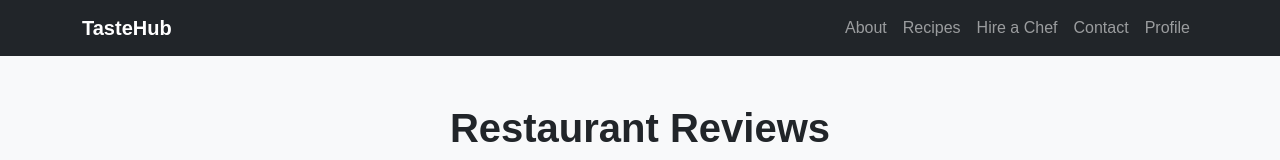
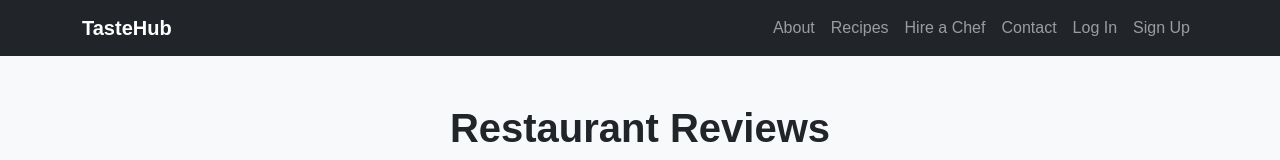
Before and after one commit to Jayden0206/MidtermProject, a plain HTML site: page reviews.html in a window 1280 px wide. Shown: the top 160 px of the page. Drawn offline with nearby package versions, Linux system fonts and the light colour scheme; files whose address does not match are found by name.

Commit message:
Update reviews.html

```diff
--- a/reviews.html
+++ b/reviews.html
@@ -23,7 +23,8 @@
                 <li class="nav-item"><a class="nav-link" href="recipes.html">Recipes</a></li>
                 <li class="nav-item"><a class="nav-link" href="chefs.html">Hire a Chef</a></li>
                 <li class="nav-item"><a class="nav-link" href="contact.html">Contact</a></li>
-                <li class="nav-item"><a class="nav-link" href="profile.html">Profile</a></li>
+                <li class="nav-item"><a class="nav-link" href="logIn.html">Log In</a></li>
+                <li class="nav-item"><a class="nav-link" href="signUp.html">Sign Up</a></li>
             </ul>
         </div>
     </div>
```
